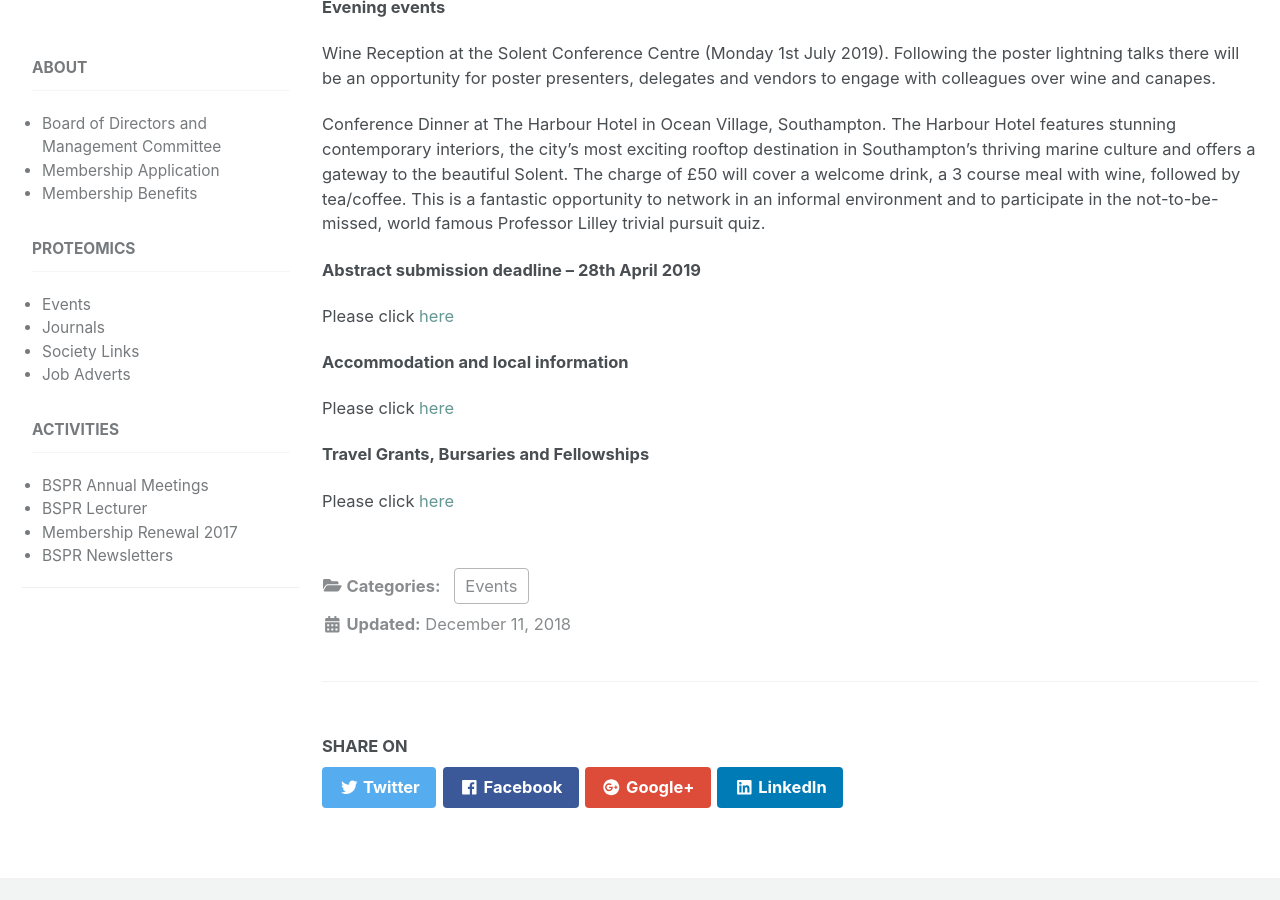
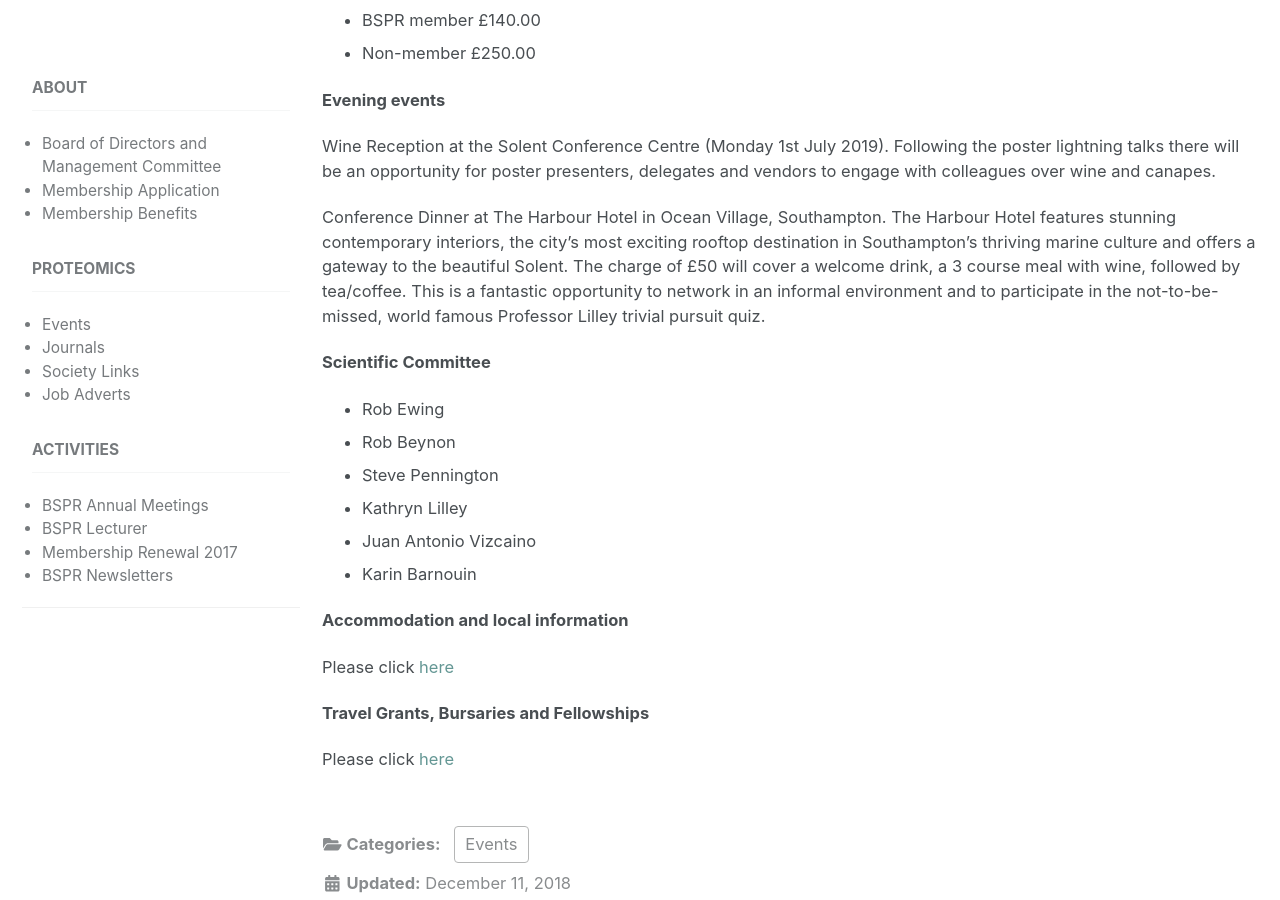
Before and after one commit to kbarnouin/Chuqiaoo.github.io, a Jekyll site: the page built from _posts/2018-12-11-BSPR-2019.md, in a window 1280 px wide and 900 px high, scrolled down 2179 px. Built offline with Jekyll 4.4.1, drawn with Linux system fonts in a browser that asks for light colours; nearby versions of some CDN libraries; some of the changed text lies outside the part shown.

Commit message:
add Scientific Committee on BSPR 2019

```diff
--- a/_posts/2018-12-11-BSPR-2019.md
+++ b/_posts/2018-12-11-BSPR-2019.md
@@ -75,11 +81,14 @@ Following the poster lightning talks there will be an opportunity for poster pre
 Conference Dinner at The Harbour Hotel in Ocean Village, Southampton. The Harbour Hotel features stunning contemporary interiors, the city’s most exciting rooftop destination in Southampton’s thriving marine culture and offers a gateway to the beautiful Solent. The charge of £50 will cover a welcome drink, a 3 course meal with wine, followed by tea/coffee. This is a fantastic opportunity to network in an informal environment and to participate in the not-to-be-missed, world famous Professor Lilley trivial pursuit quiz.
 
 
+**Scientific Committee**
 
-**Abstract submission deadline – 28th April 2019**
-
-Please click [here](https://docs.google.com/forms/d/e/1FAIpQLSeT53R-qykMTCna59dpISxURCurJt98CxrcJVRqJC6OxAhh_A/viewform)
-
+- Rob Ewing
+- Rob Beynon
+- Steve Pennington
+- Kathryn Lilley
+- Juan Antonio Vizcaino
+- Karin Barnouin
 
 **Accommodation and local information**
 
```
Also changed, not shown: other parts of _posts/2018-12-11-BSPR-2019.md (+6 -0 lines), _pages/bursaries.md (deleted, +0 -54 lines), _pages/bursaries_BSPR_2019.md (added, +39 -0 lines), 4 other files.
